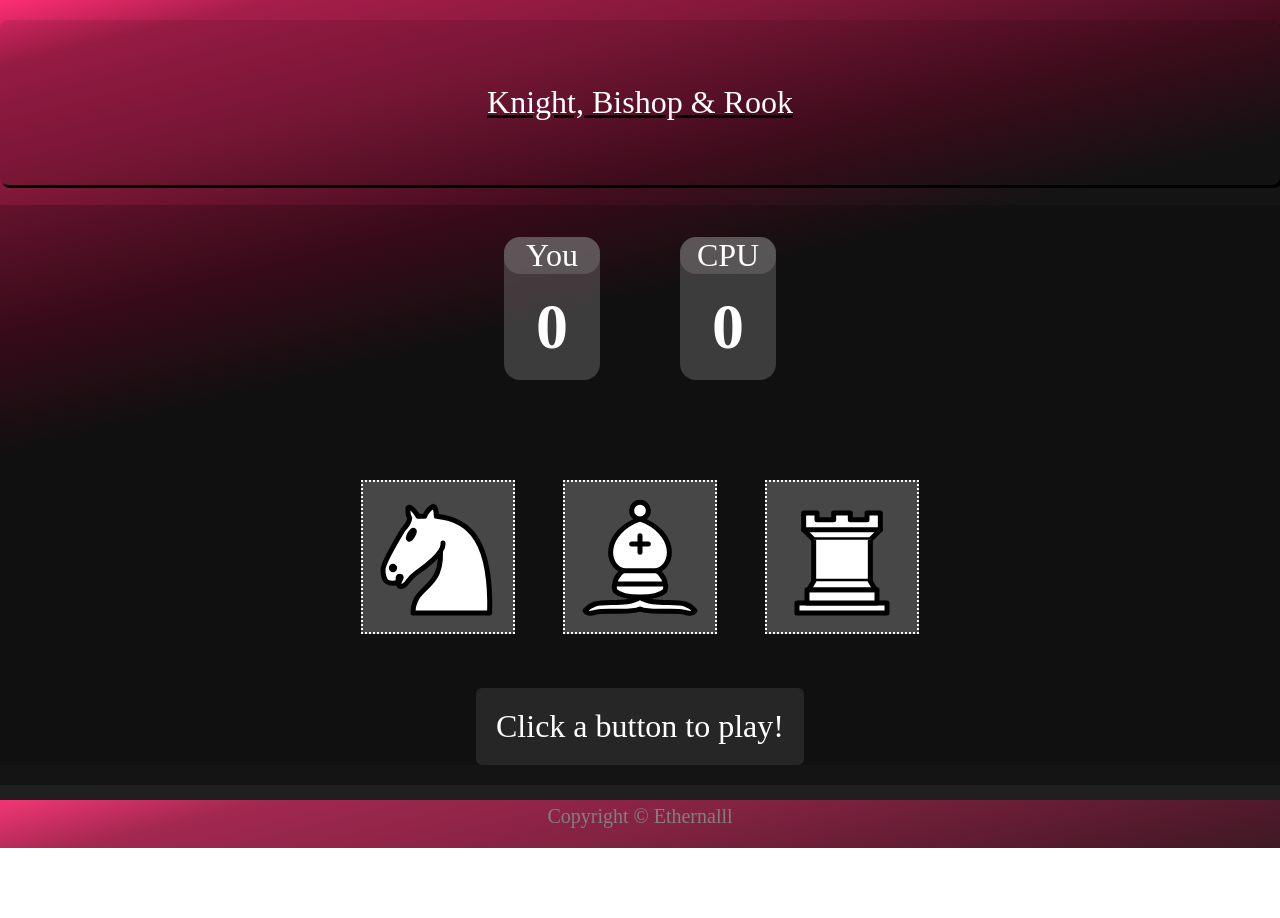
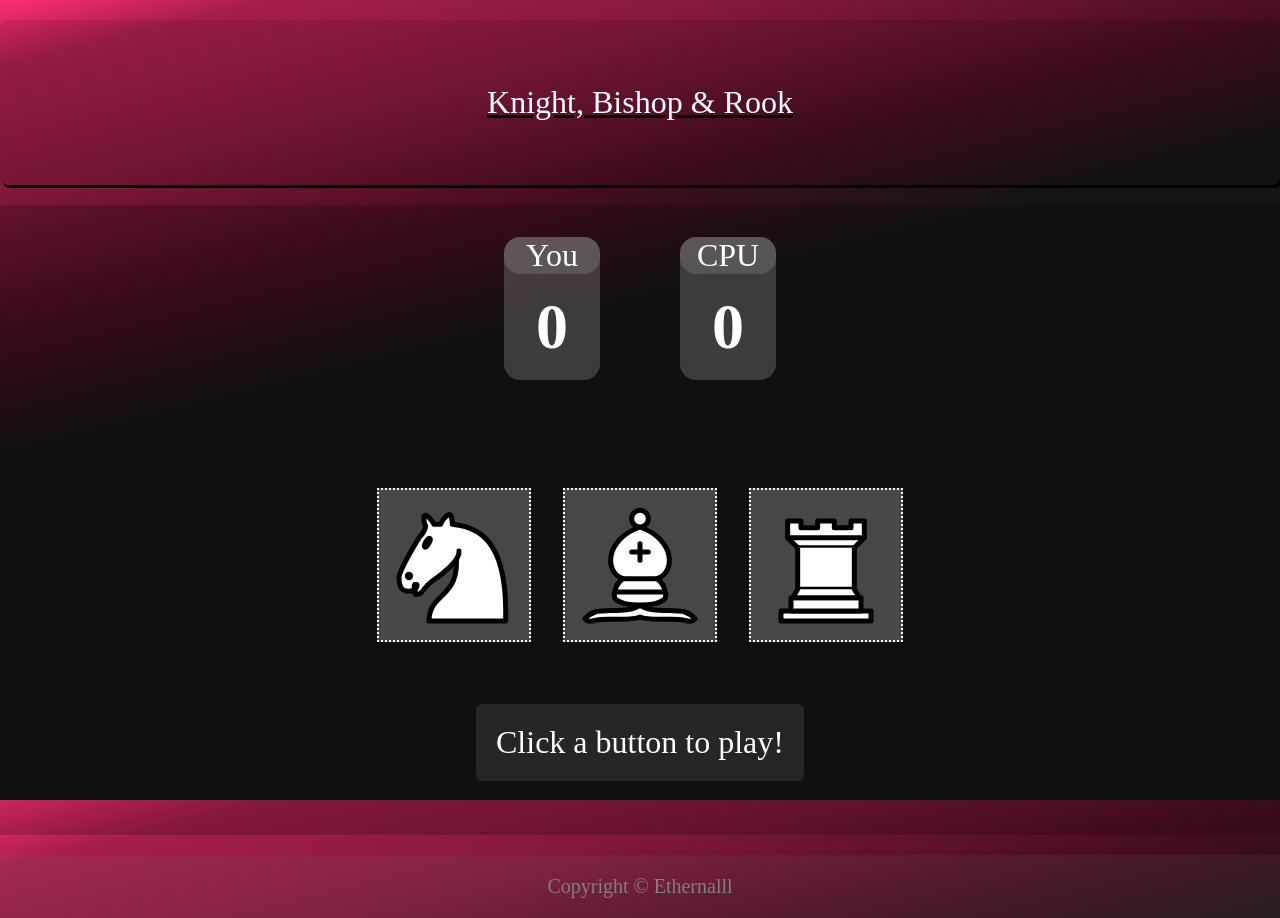
Before and after one commit to Ethernalll/top-rps, a plain HTML site: page index.html in a window 1280 px wide. Before the commit the page ends 848 px from the top, so only its background shows below. Drawn offline with Linux system fonts and the light colour scheme.

Commit message:
Fix header, button spacing.

```diff
--- a/styles.css
+++ b/styles.css
@@ -12,7 +12,7 @@ body {
 .header {
     align-self: stretch;
     text-align: center;
-    padding: 64px 200px;
+    padding: 2em 1em;
     font-size: 32px;
     margin-top: 20px;
     box-shadow: 2px 3px black;
@@ -60,7 +60,7 @@ body {
 .game {
     display: flex;
     justify-content: center;
-    gap: 48px;
+    gap: 1em;
     margin-top: 100px;
     padding: 0px;
 }
@@ -72,6 +72,7 @@ body {
     background-color: rgba(126, 126, 126, 0.5);
     animation-duration: 0.4s;
     animation-name: stop_hover;
+    margin: 8px;
 }
 
 @keyframes stop_hover {
@@ -122,5 +123,7 @@ footer {
     background-color: rgba(126, 126, 126, 0.2);
     padding: 20px;
     margin-top: 54px;
+    margin-bottom: 54px;
     border-radius: 6px;
+    text-align: center;
 }
```
